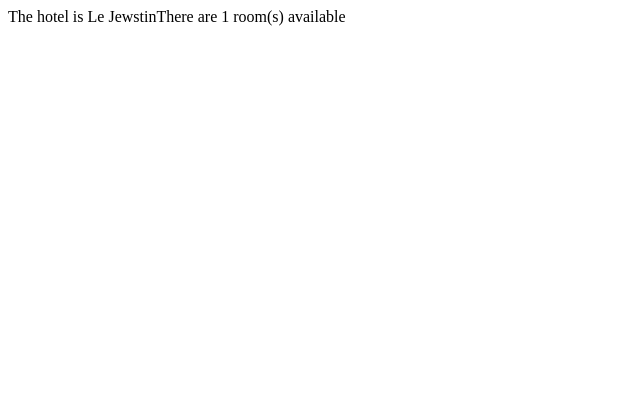
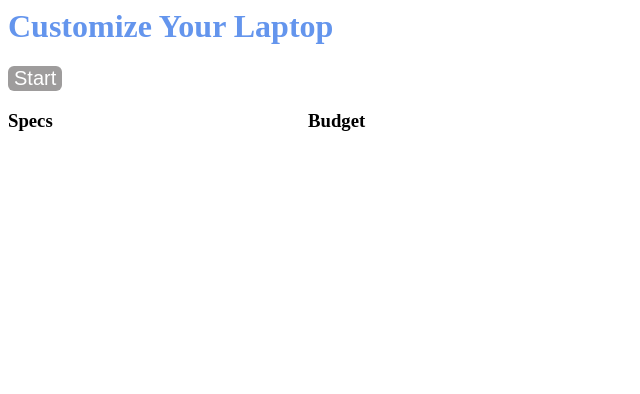
Before and after one commit to Cox-Justin-P/Cox-Justin.github.io, a plain HTML site: page Object/object.html in a window 1280 px wide. Shown: the whole page, without its empty margins (0-640 px from the left). Drawn offline with Linux system fonts and the light colour scheme.

Commit message:
Update object.html

```diff
--- a/Object/object.html
+++ b/Object/object.html
@@ -5,9 +5,23 @@
     <meta http-equiv="X-UA-Compatible" content="IE=edge">
     <title>JavaScript Objects</title>
     <meta name="viewport" content="width=device-width, initial-scale=1">
+    <link rel="stylesheet" href="basic.css">
 </head>
 <body>
+    <div id="header">
+        <h1>Customize Your Laptop</h1>
+    </div>
+    <button type="button" id="budget-button" onclick="getBudget()">Start</button>
+    <div id="content">
+        <div id="laptop-specs">
+            <h3>Specs</h3>
+        </div>
+        <div id="laptop-budget">
+            <h3>Budget</h3>
+        </div>
+    </div>
     <script>
+<<<<<<< HEAD
         let hotel = {
             name: 'Le Jewstin',
             rooms: 15,
@@ -23,6 +37,11 @@
         document.write("There are " + hotel.checkAvailability() + " room(s) available");
 
 
+=======
+        function getBudget() {
+            let budget = window.prompt("Please Enter Your Budget");
+        }
+>>>>>>> 37464d8e91a767c88989d54d0a0984770590ef0f
     </script>
 </body>
 </html>
```
